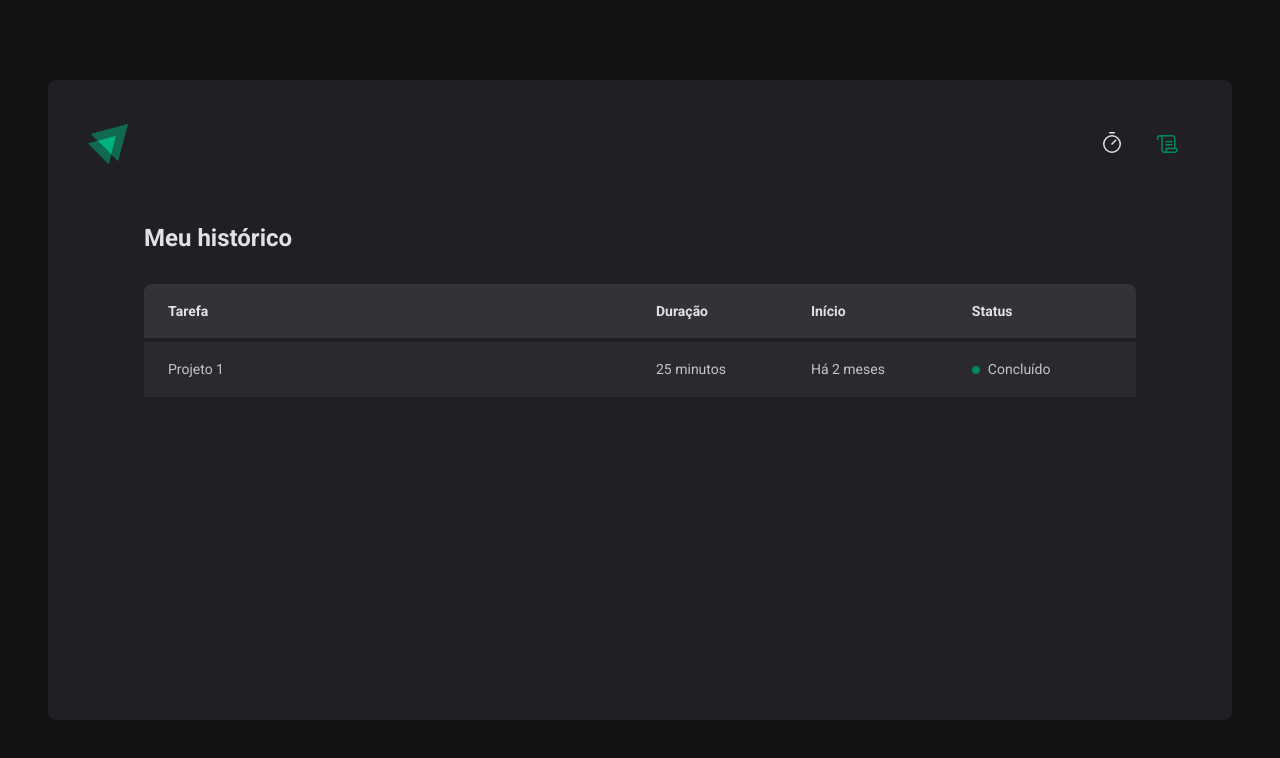
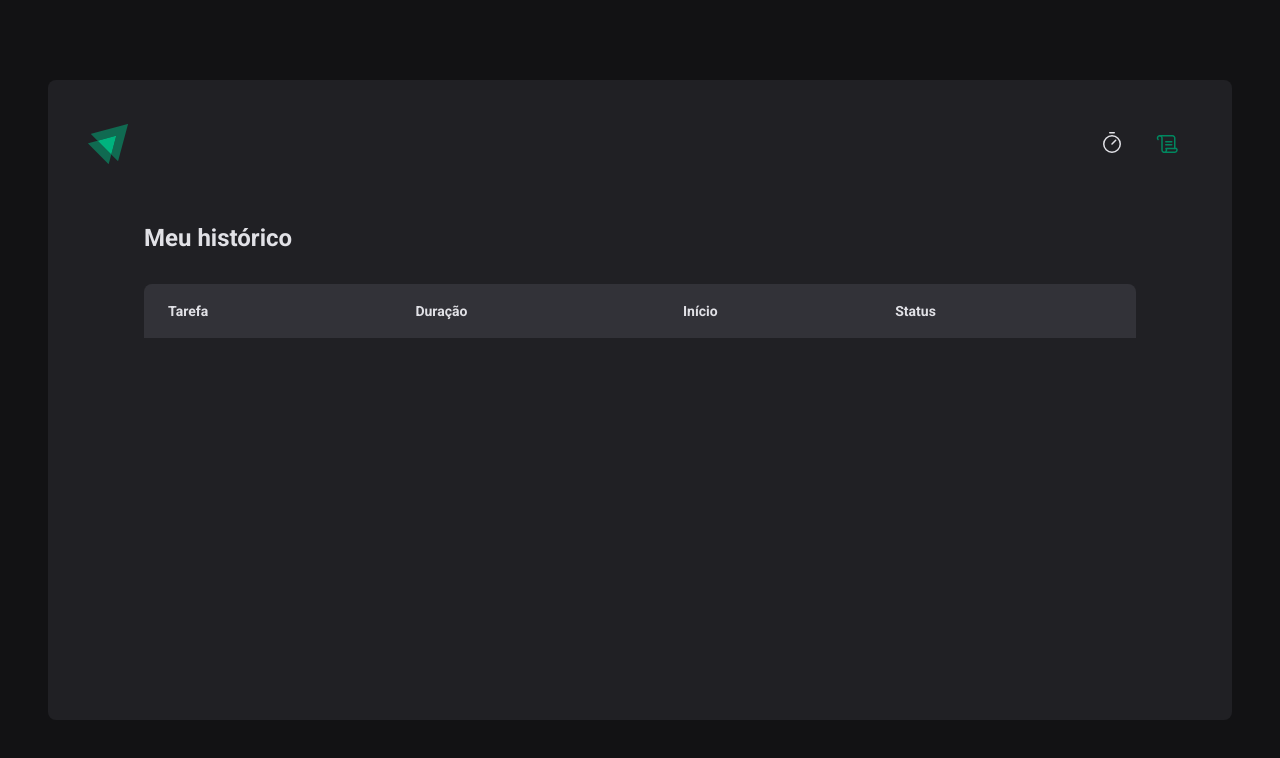
Before and after one commit to milenetaborda/frontend-challenges, a React (Vite) app in the folder timer-app/: page /history in a window 1280 px wide. Shown: the top 758 px of the page. Built offline with nearby package versions, Linux system fonts and the light colour scheme.

Commit message:
feat: listando ciclos

```diff
--- a/timer-app/src/pages/History/index.tsx
+++ b/timer-app/src/pages/History/index.tsx
@@ -1,6 +1,12 @@
+import { formatDistanceToNow } from "date-fns";
+import ptBR from "date-fns/locale/pt-BR";
+import { useContext } from "react";
+import { CycleContext } from "../../contexts/CyclesContext";
 import * as S from "./styles";
 
 export const History = () => {
+  const { cycles } = useContext(CycleContext);
+
   return (
     <S.HistoryContainer>
       <h1>Meu histórico</h1>
@@ -16,14 +22,29 @@
             </tr>
           </thead>
           <tbody>
-            <tr>
-              <td>Projeto 1</td>
-              <td>25 minutos</td>
-              <td>Há 2 meses</td>
-              <td>
-                <S.Status statusColor="green">Concluído</S.Status>
-              </td>
-            </tr>
+            {cycles.map((cycle) => (
+              <tr key={cycle.id}>
+                <td>{cycle.task}</td>
+                <td>{cycle.minutesAmount} minutos</td>
+                <td>
+                  {formatDistanceToNow(cycle.startDate, {
+                    addSuffix: true,
+                    locale: ptBR,
+                  })}
+                </td>
+                <td>
+                  {cycle.finishedDate && (
+                    <S.Status statusColor="green">Concluído</S.Status>
+                  )}
+                  {cycle.interruptedDate && (
+                    <S.Status statusColor="red">Interrompido</S.Status>
+                  )}
+                  {!(cycle.finishedDate || cycle.interruptedDate) && (
+                    <S.Status statusColor="yellow">Em andamento</S.Status>
+                  )}
+                </td>
+              </tr>
+            ))}
           </tbody>
         </table>
       </S.HistoryList>
```
